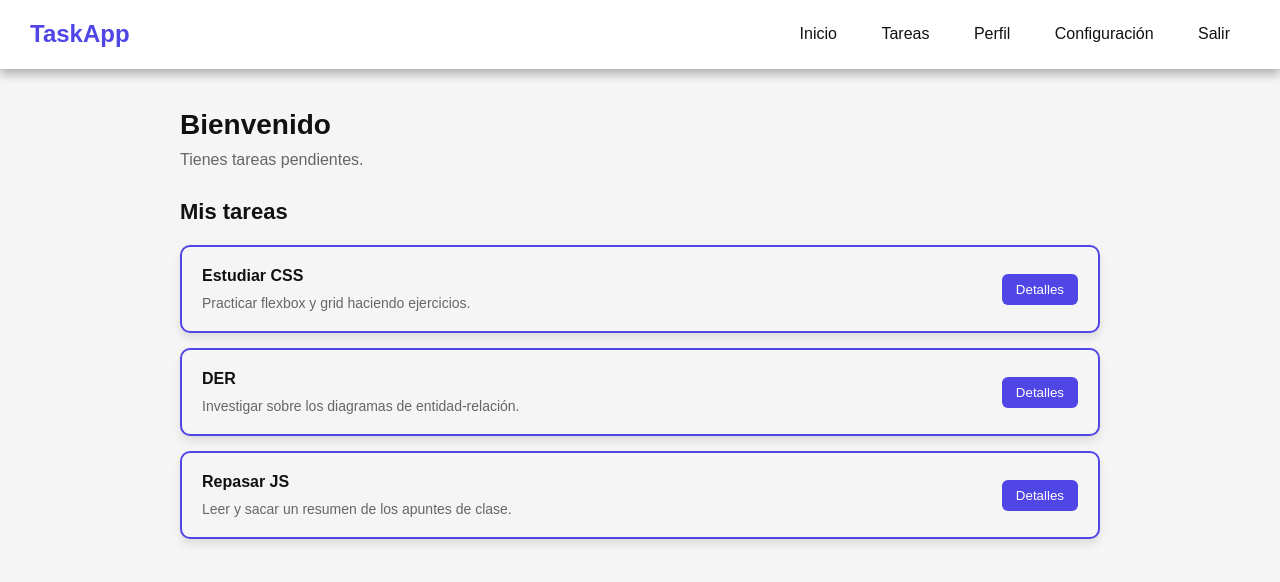
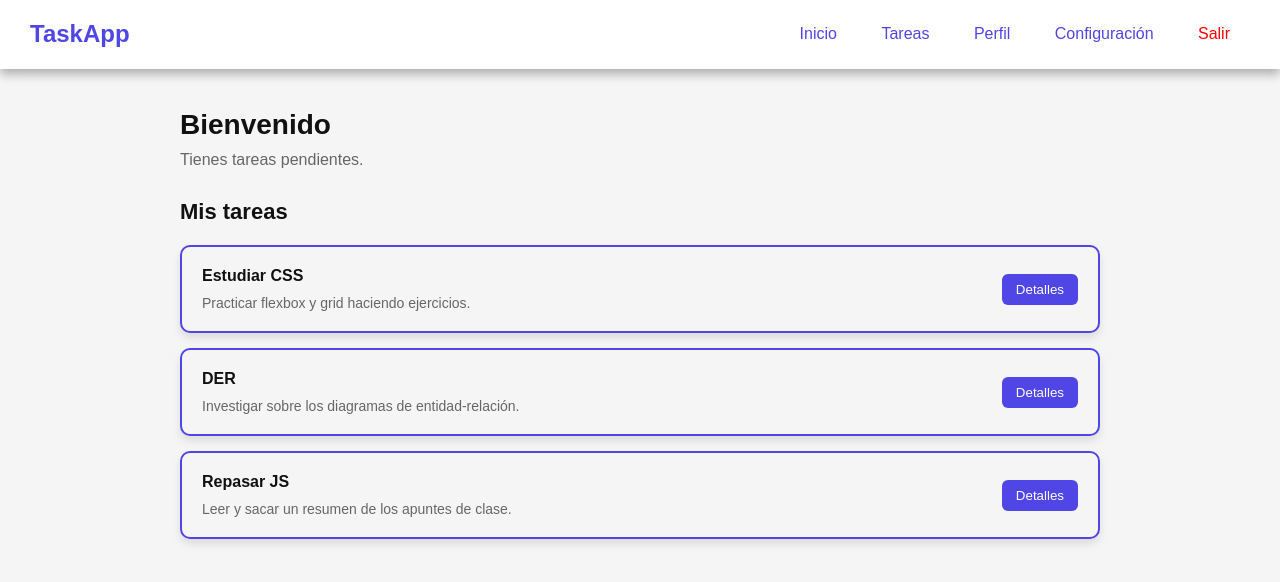
Before and after one commit to Alex11004/TaskApp, a plain HTML site: page pages/index/index.html in a window 1280 px wide. Drawn offline with Linux system fonts and the light colour scheme.

Commit message:
Actualización menú de navegación del index.

```diff
--- a/styles/index/index.css
+++ b/styles/index/index.css
@@ -36,18 +36,57 @@ nav{
 
 nav a{
     text-decoration: none;
-    color: var(--text);
+    color: var(--primary);
     padding: 20px;
     display: inline-block;
-    transition: all 0.4s ease;
+    transition: all 0.3s ease;
     position: relative;
+    border-radius: 0 0 10px 10px;
+}
+
+nav a:last-of-type{
+    color: red;
+}
+
+nav a:last-of-type::after{
+    content: "";
+    position: absolute;
+    bottom: 18px;
+    left: 15%;
+    width: 70%;
+    height: 3px;
+    background-color: red;
+    transform: scaleX(0);
+    transform-origin: center;
+    transition: transform 0.3s ease;
+}
+
+nav a:last-of-type:hover::after{
+    transform: scaleX(1);
 }
 
 nav a:hover{
     background-color: var(--white);
-    color: var(--primary);
-    transform: translateY(25px);
-    box-shadow: 0px 5px 5px rgba(0, 0, 0, 0.3);
+    color: var(--text);
+    transform: translateY(10px);
+    box-shadow: 0px 5px 10px rgba(0, 0, 0, 0.2);
+}
+
+nav a::after{
+    content: "";
+    position: absolute;
+    bottom: 18px;
+    left: 20%;
+    width: 60%;
+    height: 3px;
+    background-color: var(--primary);
+    transform: scaleX(0);
+    transform-origin: center;
+    transition: transform 0.3s ease;
+}
+
+nav a:hover::after{
+    transform: scaleX(1);
 }
 
 .logo{
```
